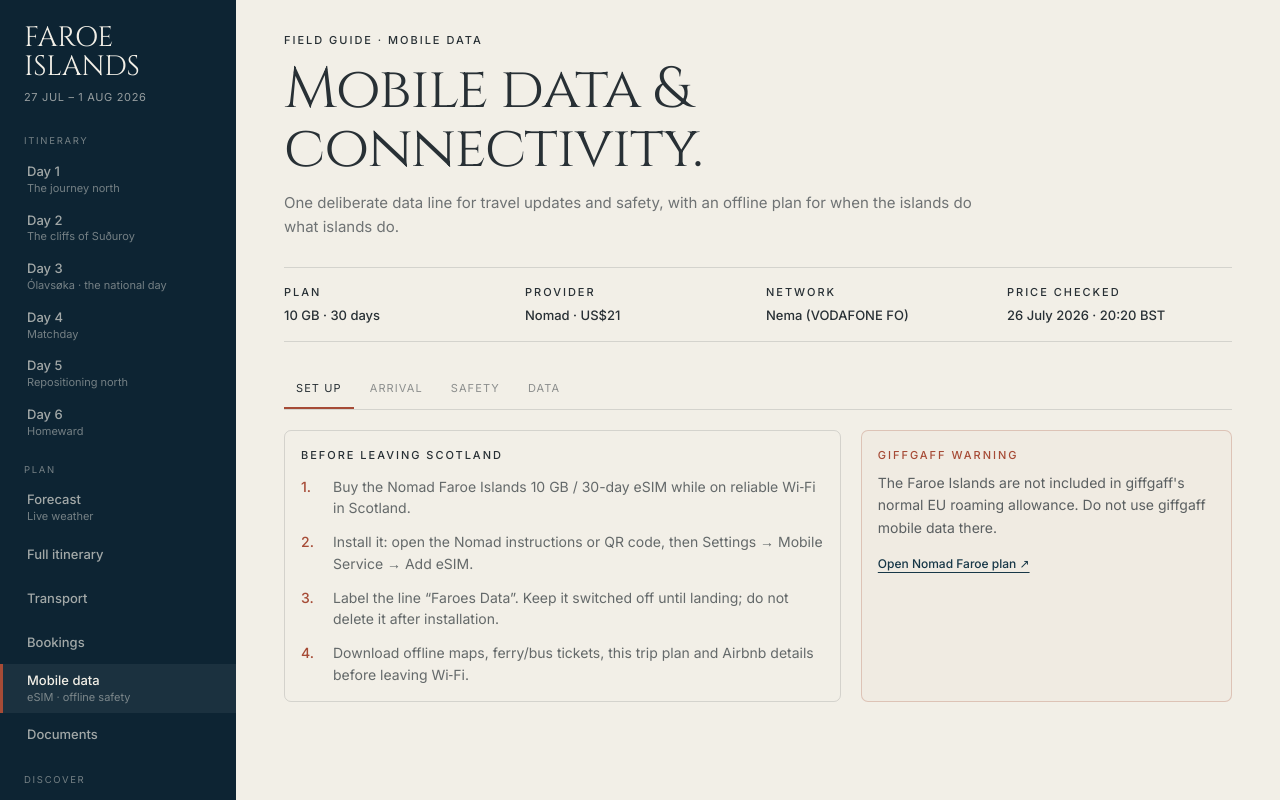
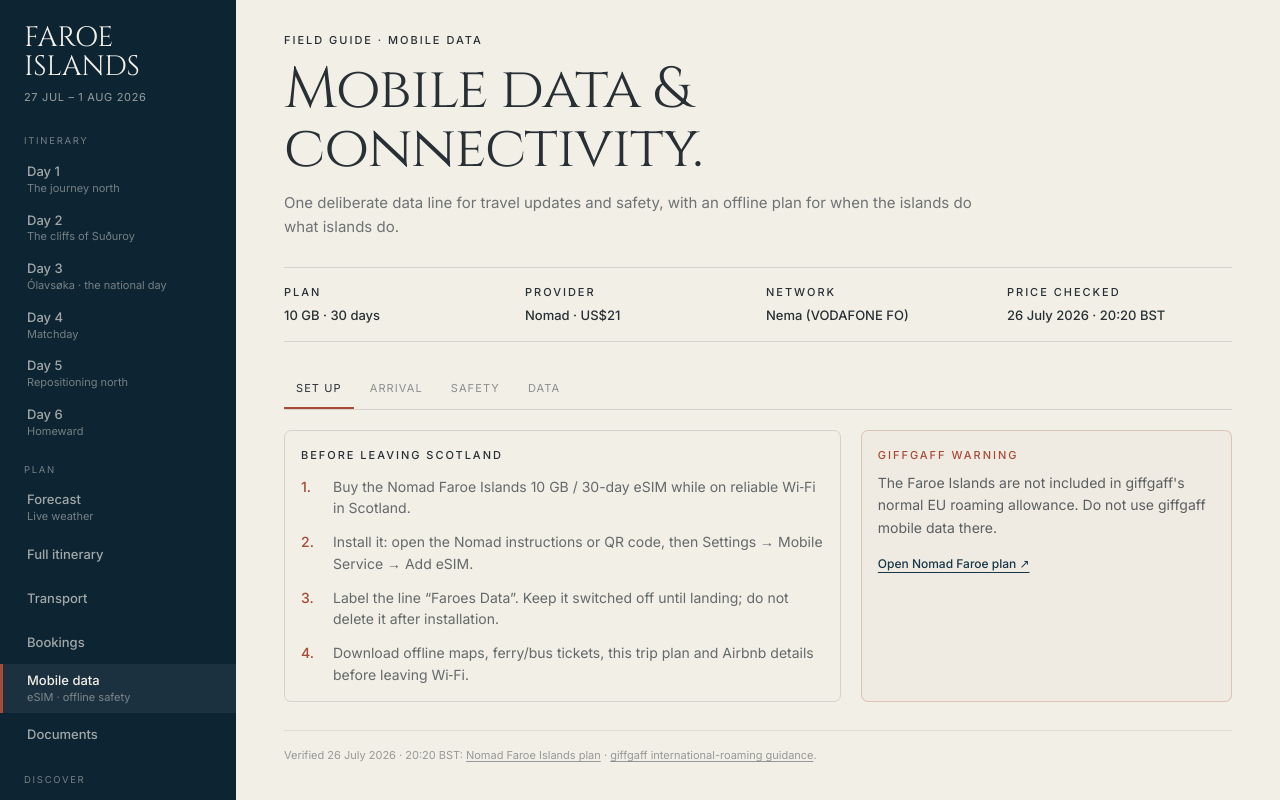
Before and after one commit to DeclanD2025/FAROES, a Next.js app: page /connectivity in a window 1280 px wide. Shown: the top 800 px of the page. Built offline with nearby package versions, Linux system fonts and the light colour scheme.

Commit message:
Link connectivity plan sources

```diff
--- a/components/connectivity-guide.tsx
+++ b/components/connectivity-guide.tsx
@@ -75,6 +75,7 @@ export function ConnectivityGuide() {
       {tab === "Arrival" && <section className="max-w-[46rem]"><ArrivalConnectivityCard /><p className="text-[12px] leading-[1.55] text-basalt/55 mt-4">{CONNECTIVITY_PLAN.activation} iPhone menus can vary slightly by iOS version.</p></section>}
       {tab === "Safety" && <section className="grid lg:grid-cols-[1.1fr_.9fr] gap-5"><GuideList title="Signal, sharing & watch safety" items={OFFLINE_FALLBACK} /><div className="border border-basalt/15 rounded-[7px] p-4"><p className="label">Before every hike</p><p className="text-[14px] leading-[1.6] text-basalt/70 mt-2">Download the route, start a GPS workout if useful, share your intended finish time, carry a power bank and do not count on live tracking as a rescue plan.</p><p className="text-[12px] text-rust mt-3">Emergency: 112.</p></div></section>}
       {tab === "Data" && <section className="grid lg:grid-cols-[1.1fr_.9fr] gap-5"><div className="divide-y divide-basalt/10 border-y border-basalt/15">{DATA_BUDGET.map((item) => <div key={item.label} className="py-3 grid grid-cols-[1fr_auto] gap-3"><div><p className="text-[14px] font-medium text-basalt">{item.label}</p><p className="text-[12px] leading-[1.45] text-basalt/55 mt-0.5">{item.note}</p></div><p className="text-[13px] font-medium text-fjord">{item.amount}</p></div>)}</div><div className="border border-basalt/15 rounded-[7px] p-4"><p className="label">Manual data check</p><label className="block text-[13px] text-basalt/70 mt-3" htmlFor="remaining-data">GB remaining (check in Nomad)</label><div className="flex items-center gap-2 mt-1"><input id="remaining-data" inputMode="decimal" value={remaining} onChange={(event) => updateRemaining(event.target.value)} placeholder="e.g. 8.5" className="w-28 border border-basalt/20 rounded px-2 py-2 bg-white text-basalt" /><span className="text-[12px] text-basalt/55">of 10 GB</span></div><p className="text-[11px] leading-[1.45] text-basalt/50 mt-3">This stays on this device only. Switch off photo backup, automatic app updates and video autoplay on mobile data.</p></div></section>}
+      <p className="mt-7 pt-4 border-t border-basalt/10 text-[11px] leading-[1.5] text-basalt/45">Verified {CONNECTIVITY_PLAN.checkedAt}: <a className="underline underline-offset-2" href={CONNECTIVITY_PLAN.purchaseUrl} target="_blank" rel="noreferrer">Nomad Faroe Islands plan</a> · <a className="underline underline-offset-2" href="https://help.giffgaff.com/en/articles/229548-using-your-mobile-phone-in-the-rest-of-the-world" target="_blank" rel="noreferrer">giffgaff international-roaming guidance</a>.</p>
     </article>
   );
 }
```
